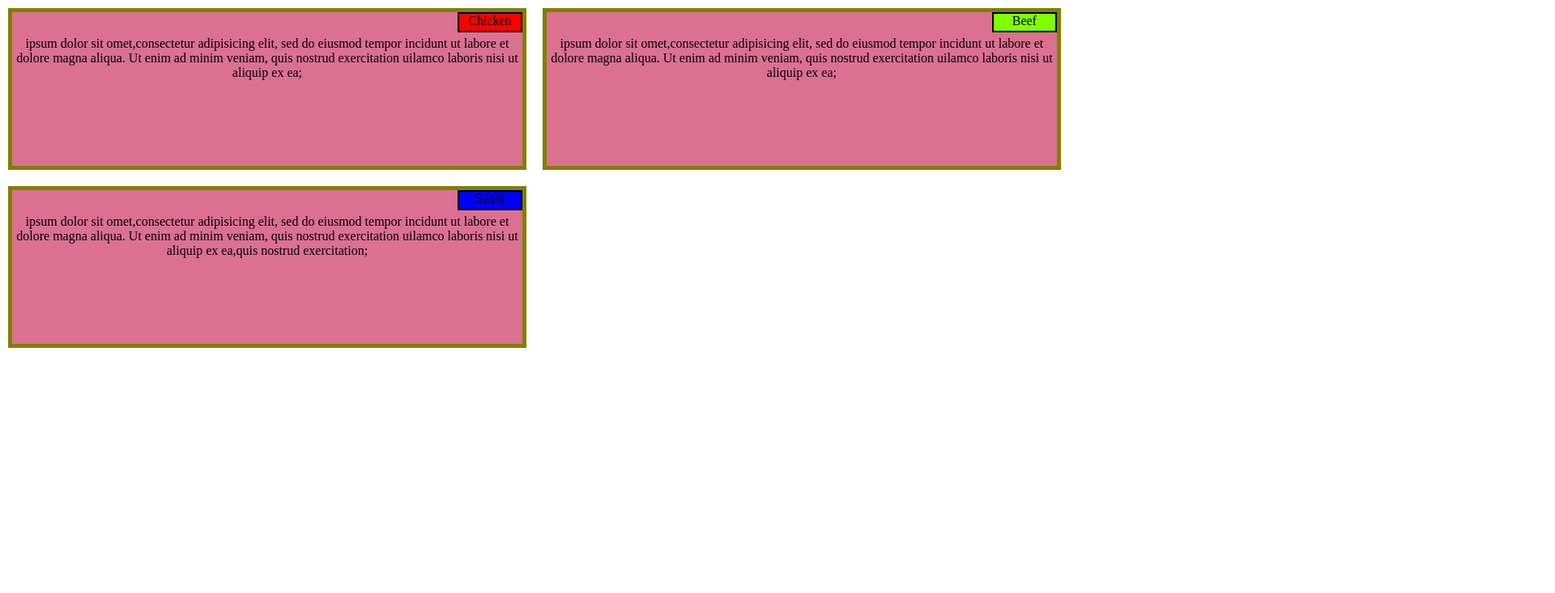
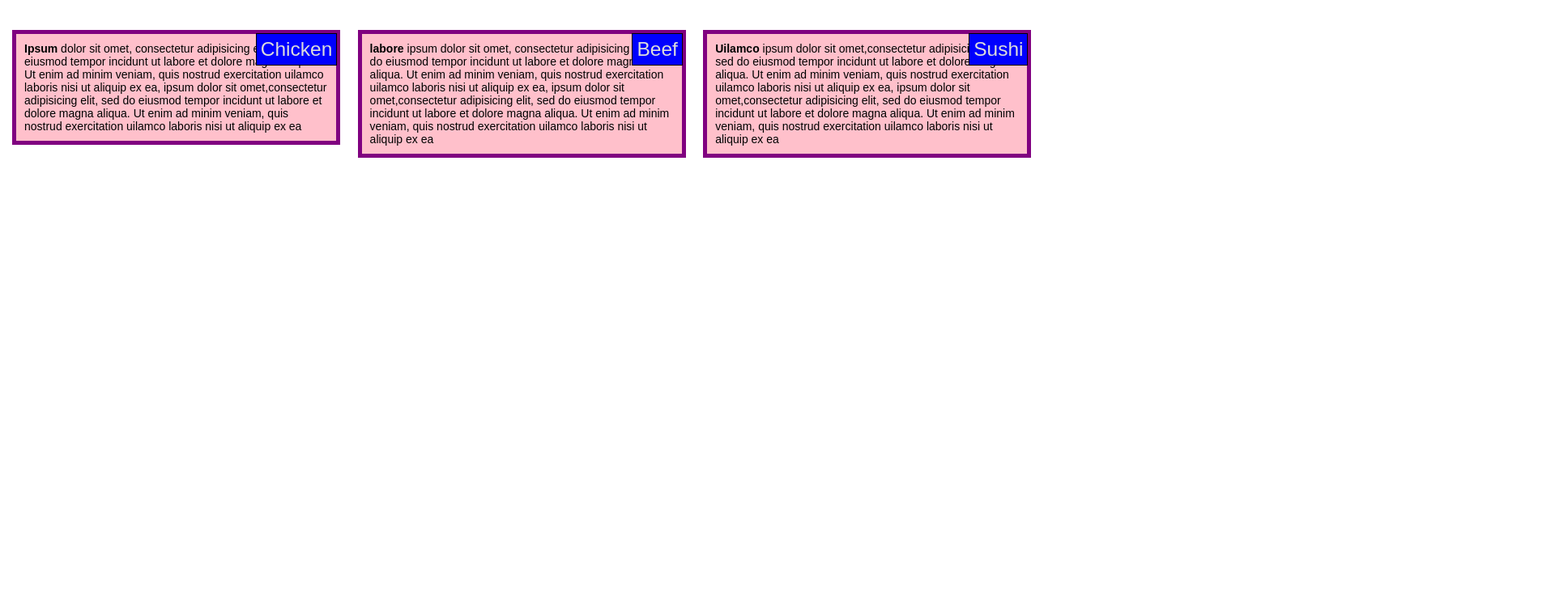
Before and after one commit to lindazondo/lindazondo.github.io-mod2, a plain HTML site: page index.html in a window 1280 px wide. Shown: the part 67-800 px from the top of the page at 81% size, 1920 px wide, since content can reach past the window. Drawn offline with Linux system fonts and the light colour scheme.

Commit message:
modifying the index.html and css/style.css

```diff
--- a/css/style.css
+++ b/css/style.css
@@ -1,67 +1,80 @@
 *{
-    box-sizing: border-box-box;
-    margin:0%;
-    font-family: 'Times New Roman', Times, serif;
+    margin:0;
+    padding:0;
+    box-sizing: border-box;
+
+}
+
+body{
+    font-family:'Arial';
+    color: black;
+    font-size:14px;
+    margin:0;
+}
+.row{
+    width:100%;
+    position:relative;
+    margin-left:15px;
+
+}
+.content{
+    text-align:left;
+    margin:10px;
+}
+.innerdiv{
+    position:relative;
+    width:95%;
+    margin-top:20px;
+    background-color: pink;
+    border :5px solid purple;
 
 }
 .title{
-    float:right;
-    text-align: center;
-    margin-bottom: 5px;
-    height:25px;
-    width:80px;
-    border: 1px solid black;
+    font-weight:Bold;
+    font-size:1.75em;
+    color: black;
+    text-align:center;
+    margin:20px;
+}
+.subtitle{
+    background-color:blue;
+    position:absolute;
+    top:-1px;
+    right:-1px;
+    border:1px solid black;
+    font-size:1.75em;
+    color:gainsboro;
+    padding:5px;
+}
+
+
+
+@media screen and (min-width:992px){
+    .col-lg-4{
+        position:relative;
+        float:left;
+    }
+    .col-lg-4{width:33.33%}
+}
+@media screen and (min-width:768px) and (max-width:991px){
+    .col-md-1, .col-md-2, .col-md-3, .col-md-4, .col-md-5, .col-md-6{
+        position:relative;
+        box-sizing:border-box;
+        margin-right:25px;
+    }
+    #first{
+        float:left;
+        width:50%;
+    }
+    #second{
+        float:right;
+        width:50%;
+    }
+    #third{
+        width:100%;
+        margin-top:20px;
+        clear:both;
+
+    }
 
 }
-h1{
-    text-align: center;
-    margin: 15px;
-
-}
-.Chicken{
-    background-color: red;
-    color: black;
-}
-.Beef{
-    background-color: chartreuse;
-    color: black;
-}
-.Sushi{
-    background-color: blue;
-    color: black;
-
-}
-.Box{
-    width:100%;
-    height: 200px;
-    float: left;
-    margin: 10px;
-    border :1px solid olive;
-    background-color: gainsboro;
-
-}
-.row{
-    width:150%;
-}
-@media (min-width:992px){
-    .col-lg-4{
-        width:33.33%;
-    }
-}
-@media (min-width:768px) and (max-width:991px) {
-    .col-md-6 {
-        width:50%;
-    }
-    .col-md-12{
-        width:100%
-    }
-}
-@media(max-width:767px){
-    .col-sm-12{
-        width:100%
-    }
-}
-.Descp{
-    clear: both;
-
-}
--- a/index.html
+++ b/index.html
@@ -1,118 +1,63 @@
-<!DOCTYPE html>
-<html >
+!DOCTYPE html>
+<html>
     <head>
         <meta charset="utf-8">
-        <meta name="viewpoint" content="width=device-width, initial-scale=1.0">
         <title>Module2 Solution</title>
-
-        <link rel="stylesheet" type="text/css" href="css/style.css">
-
-      <style>
-          *{
-    box-sizing: border-box;
-    margin:0%;
-    font-family: 'Times New Roman', Times, serif;
-
-}
-.title{
-    float:right;
-    text-align: center;
-    margin-bottom: 5px;
-    height:25px;
-    width:80px;
-    border: 2px solid black;
-
-}
-h1{
-
-    text-align:center;
-
-
-}
-.Chicken{
-    background-color: red;
-    color: black;
-}
-.Beef{
-    background-color: chartreuse;
-    color: black;
-}
-.Sushi{
-    background-color: blue;
-    color: black;
-
-}
-.Box{
-    width:100%;
-    height: 200px;
-    float: left;
-    margin: 10px;
-    border :5px solid olive;
-    background-color: palevioletred;
-
-}
-.row{
-    width:150%;
-}
-@media (min-width:992px){
-    .col-lg-4{
-        width:33.33%;
-    }
-}
-@media (min-width:768px) and (max-width:991px) {
-    .col-md-6 {
-        width:50%;
-    }
-    .col-md-12{
-        width:100%
-    }
-}
-@media(max-width:767px){
-    .col-sm-12{
-        width:100%
-    }
-}
-.Descp{
-    clear: both;
-    text-align: center;
-
-}
-      </style>
+        <meta name="viewport" content="width=device-width, initial-scale=1.0">
+        <link rel="stylesheet" href="css/style.css">
     </head>
     <body>
-         <h1>Our Menu</h1>
 
             <div class="row">
-              <div class="Box col-lg-4
-              col-md-6
-              col-sm-12">
-            <div class ="Chicken title">Chicken</div>
-            <div class ="Descp">ipsum dolor sit omet,consectetur adipisicing elit,
+                <p class="title">Our Menu
+                </p>
+            </div>
+            <div class="row">
+                <div class="col-md-6 col-lg-4">
+                    <section id="first" class="innerdiv 1">
+                        <div class="subtitle">Chicken</div>
+                            <p class="content"><b>Ipsum</b> dolor sit omet,
+                            consectetur adipisicing elit,
                 sed do eiusmod tempor incidunt ut labore et dolore magna aliqua.
                    Ut enim ad minim veniam,
-                   quis nostrud exercitation uilamco laboris nisi ut aliquip ex ea;</div>
-
-            </div>
-
-
-        <div class="Box col-lg-4 col-md-6 col-sm-12">
-         <p class ="Beef title">Beef</p>
-         <p class ="Descp">ipsum dolor sit omet,consectetur adipisicing elit,
+                   quis nostrud exercitation uilamco laboris nisi ut aliquip ex ea,
+                   ipsum dolor sit omet,consectetur adipisicing elit,
                 sed do eiusmod tempor incidunt ut labore et dolore magna aliqua.
                    Ut enim ad minim veniam,
-               quis nostrud exercitation uilamco laboris nisi ut aliquip ex ea;</p>
-
+                   quis nostrud exercitation uilamco laboris nisi ut aliquip ex ea
+                            </p>
+                        </section>
                 </div>
-
-    <div class="Box col-lg-4 col-md-6 col-sm-12">
-        <p class ="Sushi title">Sushi</p>
-        <p class ="Descp">ipsum dolor sit omet,consectetur adipisicing elit,
+                <div class="col-md-6 col-lg-4">
+                    <section id="second" class="innerdiv 2">
+                        <div class="subtitle">Beef</div>
+                            <p class="content"><b>labore</b> ipsum dolor sit omet,
+                            consectetur adipisicing elit,
                 sed do eiusmod tempor incidunt ut labore et dolore magna aliqua.
                    Ut enim ad minim veniam,
-              quis nostrud exercitation uilamco laboris nisi ut aliquip ex ea,quis nostrud exercitation;</p>
+                   quis nostrud exercitation uilamco laboris nisi ut aliquip ex ea,
+                   ipsum dolor sit omet,consectetur adipisicing elit,
+                sed do eiusmod tempor incidunt ut labore et dolore magna aliqua.
+                   Ut enim ad minim veniam,
+                   quis nostrud exercitation uilamco laboris nisi ut aliquip ex ea
+                            </p>
+                        </section>
+                </div>
+                <div class="col-md-12 col-lg-4">
+                    <section id="third" class="innerdiv ">
+                        <div class="subtitle">Sushi</div>
+                            <p class="content"><b>Uilamco</b> ipsum dolor sit omet,consectetur adipisicing elit,
+                sed do eiusmod tempor incidunt ut labore et dolore magna aliqua.
+                   Ut enim ad minim veniam,
+                   quis nostrud exercitation uilamco laboris nisi ut aliquip ex ea,
+                   ipsum dolor sit omet,consectetur adipisicing elit,
+                sed do eiusmod tempor incidunt ut labore et dolore magna aliqua.
+                   Ut enim ad minim veniam,
+                   quis nostrud exercitation uilamco laboris nisi ut aliquip ex ea
 
+                            </p>
+                        </section>
                 </div>
             </div>
-
     </body>
 </html>
```
Lines whose indentation alone changed are shown as unchanged.
